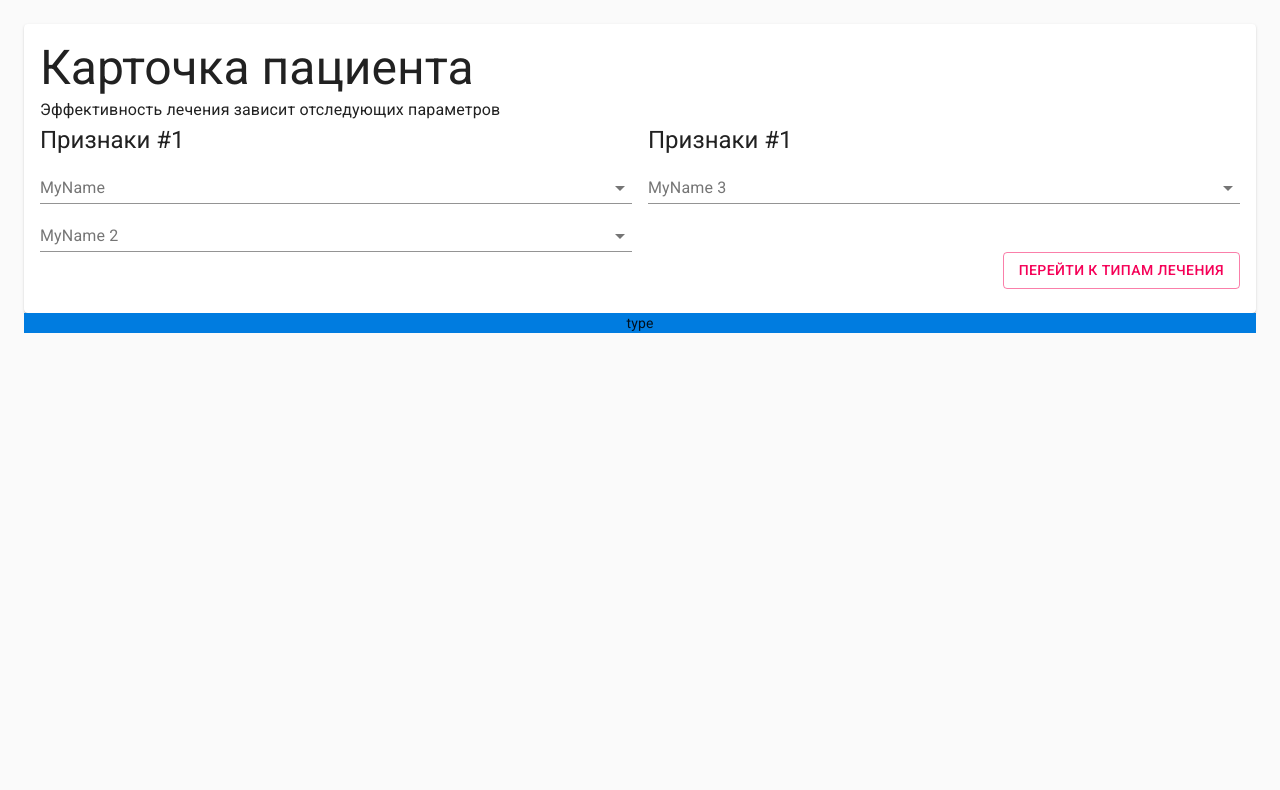
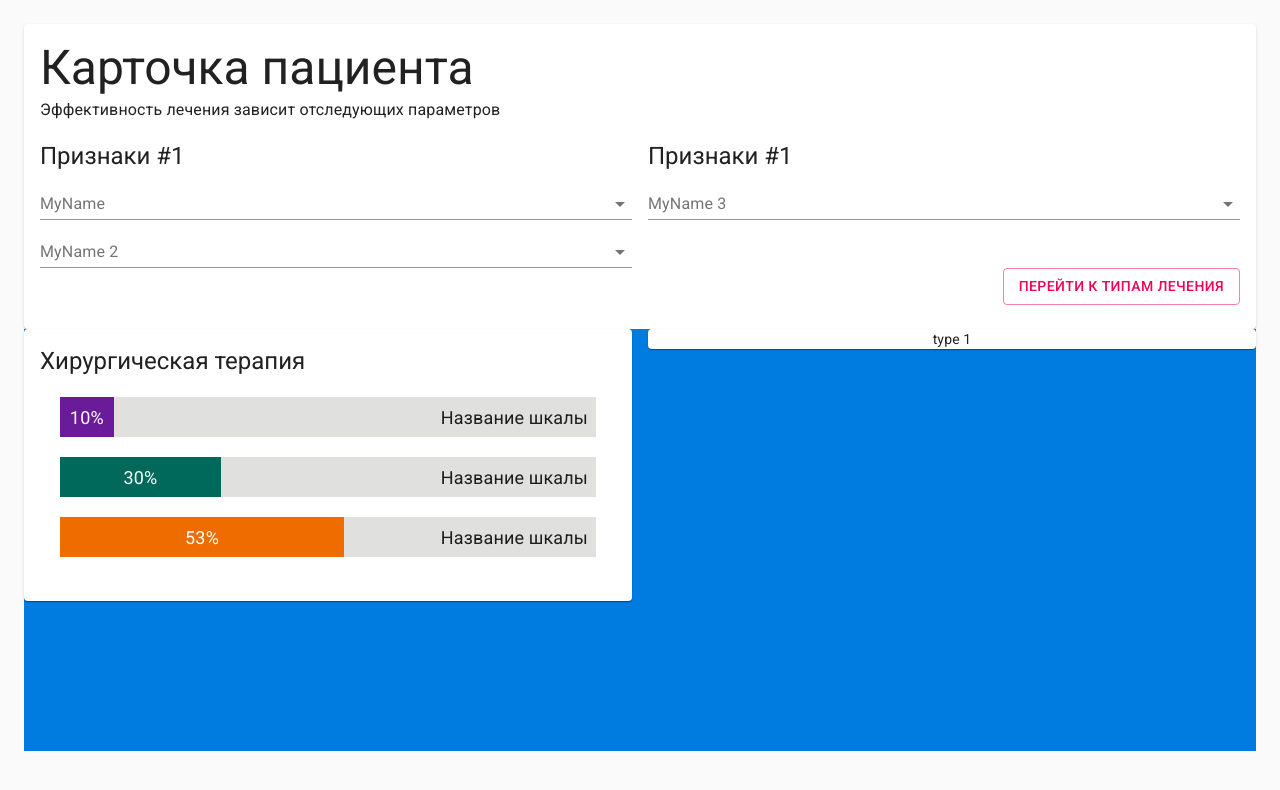
Before and after one commit to cppGames/medicine_analytics, a React app: page /#/main in a window 1280 px wide. Shown: the top 790 px of the page. Built offline with nearby package versions, Linux system fonts and the light colour scheme.

Commit message:
add type cardwith shadow

```diff
--- a/src/components/main/Main.jsx
+++ b/src/components/main/Main.jsx
@@ -7,10 +7,7 @@ import {
   Typography
 } from '@material-ui/core'
 
-import {
-  makeStyles,
-  useTheme
-} from '@material-ui/core/styles';
+import { makeStyles } from '@material-ui/core/styles'
 
 import MainParam from './MainParam'
 import { get_data } from '../../util/data'
@@ -21,12 +18,11 @@ const useStyles = makeStyles(theme => ({
     minWidth: 275
   },
   title: {
-
+    paddingBottom: theme.spacing(2)
   }
 }))
 
 const Main = () => {
-  const theme = useTheme()
   const classes = useStyles()
 
   const [rowData, setRowdata] = useState({})
@@ -46,12 +42,10 @@ const Main = () => {
     <Card className={classes.root}>
         <CardContent>
           <Grid container direction='column'>
-            <Grid item>
+            <Grid item className={classes.title}>
               <Typography align='left' variant='h3' component='h2'>
                 Карточка пациента
               </Typography>
-            </Grid>
-            <Grid item>
               <Typography align='left' variant='subtitle1'>
                 Эффективность лечения зависит отследующих параметров
               </Typography>
--- a/src/components/type/Type.jsx
+++ b/src/components/type/Type.jsx
@@ -1,11 +1,56 @@
 import React from 'react'
+import {
+  Card,
+  Grid,
+  Typography,
+  CardContent
+} from '@material-ui/core'
+
+import { makeStyles } from '@material-ui/core/styles'
+import TypeProgressBar from './TypeProgressBar'
+
+const useStyles = makeStyles(theme => ({
+  card: {
+    cursor: 'pointer',
+    '&:hover': {
+      // https://codepen.io/sdthornton/pen/wBZdXq
+      boxShadow: '0 10px 20px rgba(0,0,0,0.19), 0 6px 6px rgba(0,0,0,0.23)'
+    }
+  }
+}))
 
 
+const testData = [
+  { bgcolor: "#6a1b9a", completed: 10 },
+  { bgcolor: "#00695c", completed: 30 },
+  { bgcolor: "#ef6c00", completed: 53 },
+]
+
 const Type = () => {
+  const classes = useStyles()
+
   return (
-  <div>
-    type
-  </div>)
+    <Grid container wrap='nowrap' spacing={2} direction='row'>
+      <Grid item xs={6}>
+        <Card className={classes.card}>
+          <CardContent>
+            <Typography align='left' variant='h5' component='h4'>
+              Хирургическая терапия
+            </Typography>
+            {
+              testData.map((item, idx) => (
+                <TypeProgressBar key={idx} bgcolor={item.bgcolor} completed={item.completed} />
+            ))}
+          </CardContent>
+        </Card>
+      </Grid>
+      <Grid item xs={6}>
+        <Card className={classes.card}>
+          type 1
+        </Card>
+      </Grid>
+    </Grid>
+  )
 }
 
 export default Type
--- /dev/null
+++ b/src/components/type/TypeProgressBar.jsx
@@ -0,0 +1,43 @@
+import React from 'react'
+import { makeStyles } from '@material-ui/core/styles'
+
+const useStyles = makeStyles(theme => ({
+  containerStyles: {
+    height: 40,
+    backgroundColor: '#e0e0de',
+    margin: 20
+  },
+  fillerStyles: props => ({
+    height: '100%',
+    width: `${props.completed}%`,
+    backgroundColor: props.bgcolor,
+    borderRadius: 'inherit',
+    float: 'left'
+  }),
+  percentStyles: {
+    padding: 8,
+    color: 'white',
+    fontSize: 18
+  },
+  labelStyles: {
+    float: 'right',
+    fontSize: 18,
+    padding: 8,
+  }
+}))
+
+const TypeProgressBar = (props) => {
+  const { completed } = props
+  const classes = useStyles(props)
+
+  return (
+    <div className={classes.containerStyles}>
+      <div className={classes.fillerStyles}>
+        <div className={classes.percentStyles}>{`${completed}%`}</div>
+      </div>
+      <div className={classes.labelStyles}>Название шкалы</div>
+    </div>
+  );
+};
+
+export default TypeProgressBar
```
